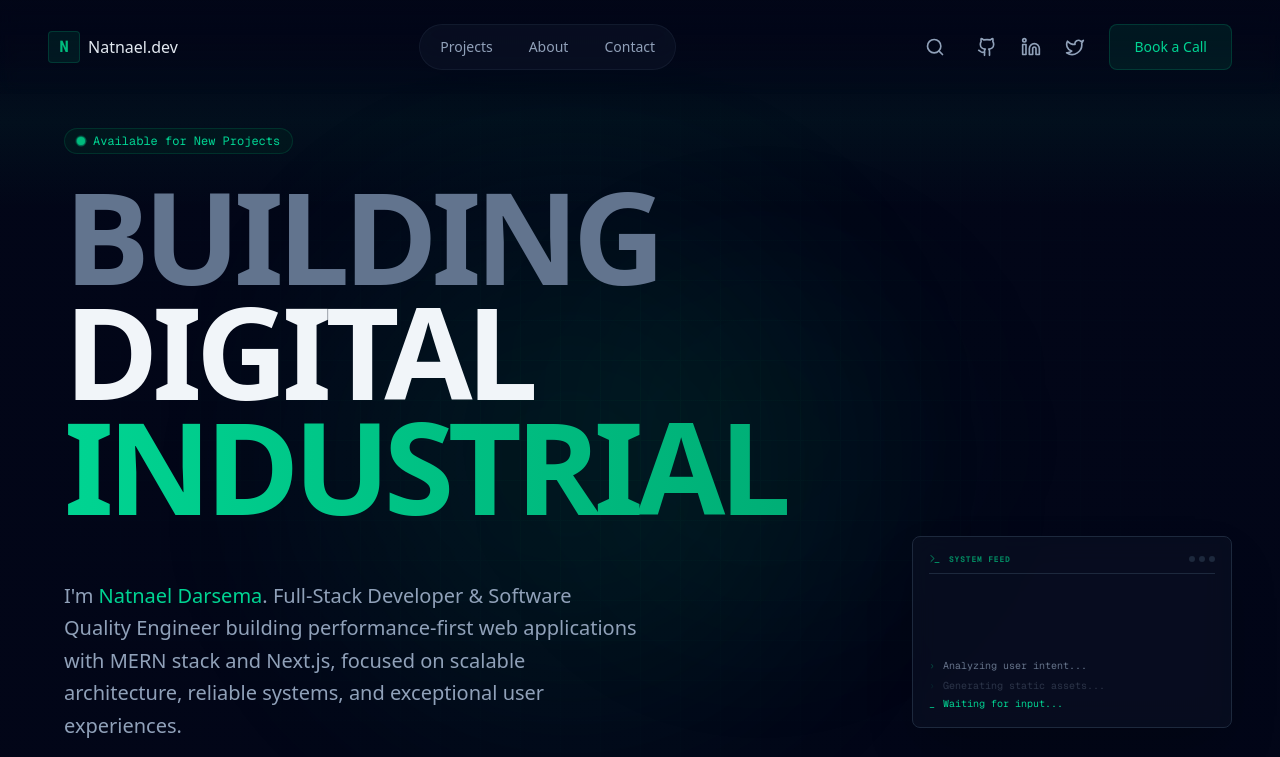
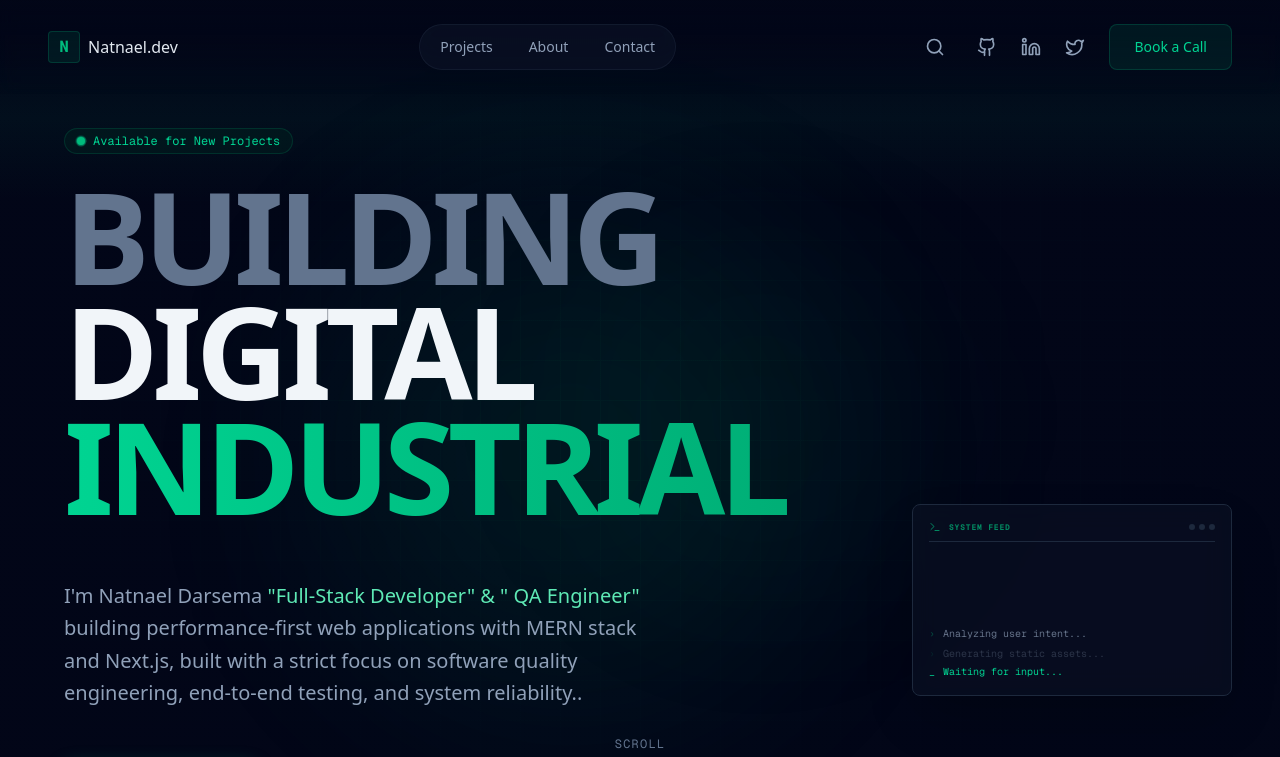
Before and after one commit to Nati-darse/Portfolio2, a Next.js app: page / in a window 1280 px wide. Shown: the top 757 px of the page. Built offline with nearby package versions, Linux system fonts and the light colour scheme.

Commit message:
update the bio text

```diff
--- a/src/components/sections/Hero.tsx
+++ b/src/components/sections/Hero.tsx
@@ -46,7 +46,9 @@ export function Hero() {
                     </h1>
 
                     <p className="max-w-xl text-lg sm:text-xl text-slate-400 mt-8 leading-relaxed">
-                        I'm <span className="text-emerald-400 font-medium">Natnael Darsema</span>. Full-Stack Developer & Software Quality Engineer building performance-first web applications with MERN stack and Next.js, focused on scalable architecture, reliable systems, and exceptional user experiences.
+                        I'm <span className=" font-medium">Natnael Darsema</span>
+                        <span className="text-emerald-300">  "Full-Stack Developer"  & " QA Engineer" </span>
+                        building performance-first web applications with MERN stack and Next.js, built with a strict focus on software quality engineering, end-to-end testing, and system reliability..
                     </p>
 
                     <div className="flex flex-wrap items-center gap-4 mt-8">
```
